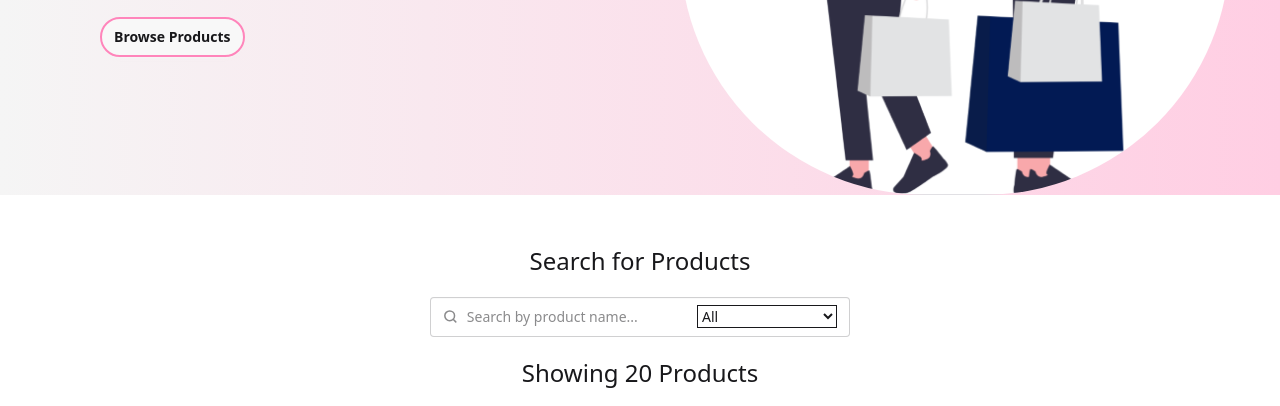
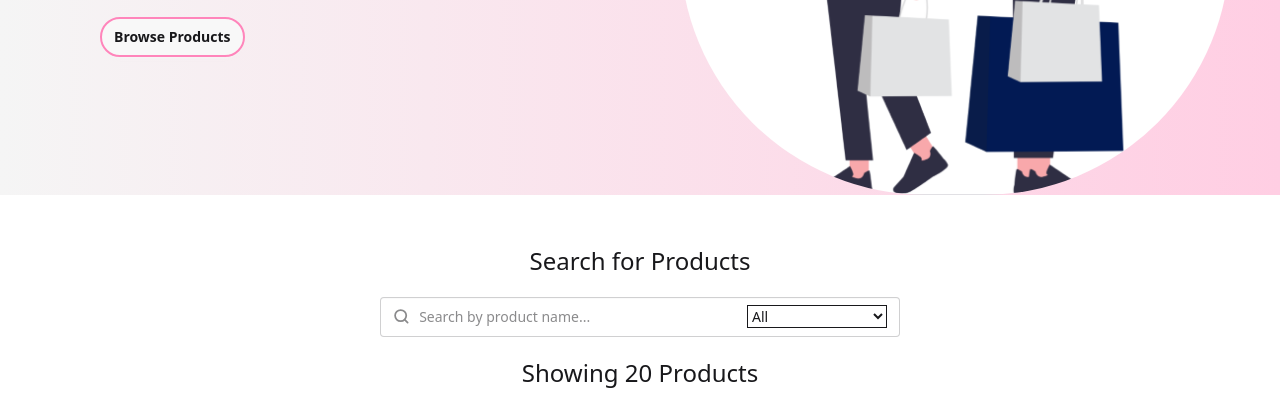
Before and after one commit to aananya99/product-management-dashboard, a plain HTML site: page index.html in a window 1280 px wide. Shown: the part 364-770 px from the top of the page. Drawn offline with nearby package versions, Linux system fonts and the light colour scheme; no server answers.

Commit message:
modify UI

```diff
--- a/index.html
+++ b/index.html
@@ -87,7 +87,7 @@
     <section class="max-w-7xl mx-auto mt-[50px]">
       <div class="flex flex-col items-center">
         <h3 class="text-2xl mb-5">Search for Products</h3>
-        <label class="input w-[420px]">
+        <label class="input md:w-[520px]">
           <svg
             class="h-[2em] opacity-50"
             xmlns="http://www.w3.org/2000/svg"
@@ -105,6 +105,7 @@
             </g>
           </svg>
           <input
+
             id="search-input"
             type="search"
             required
```
